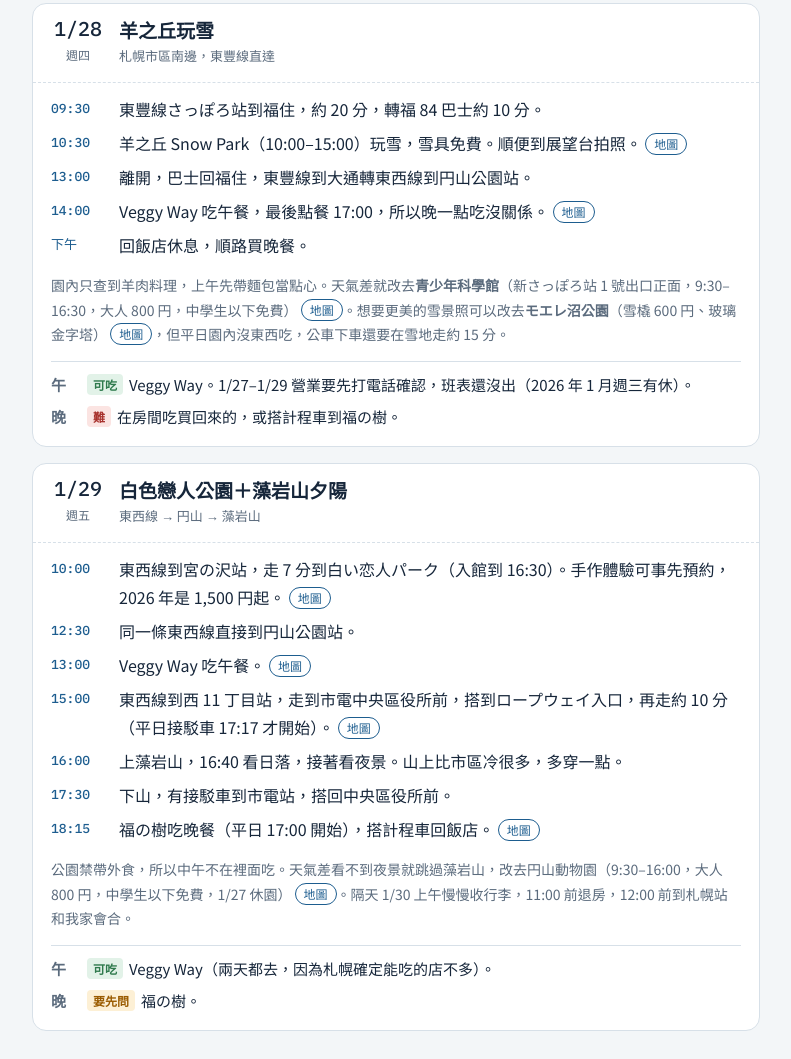
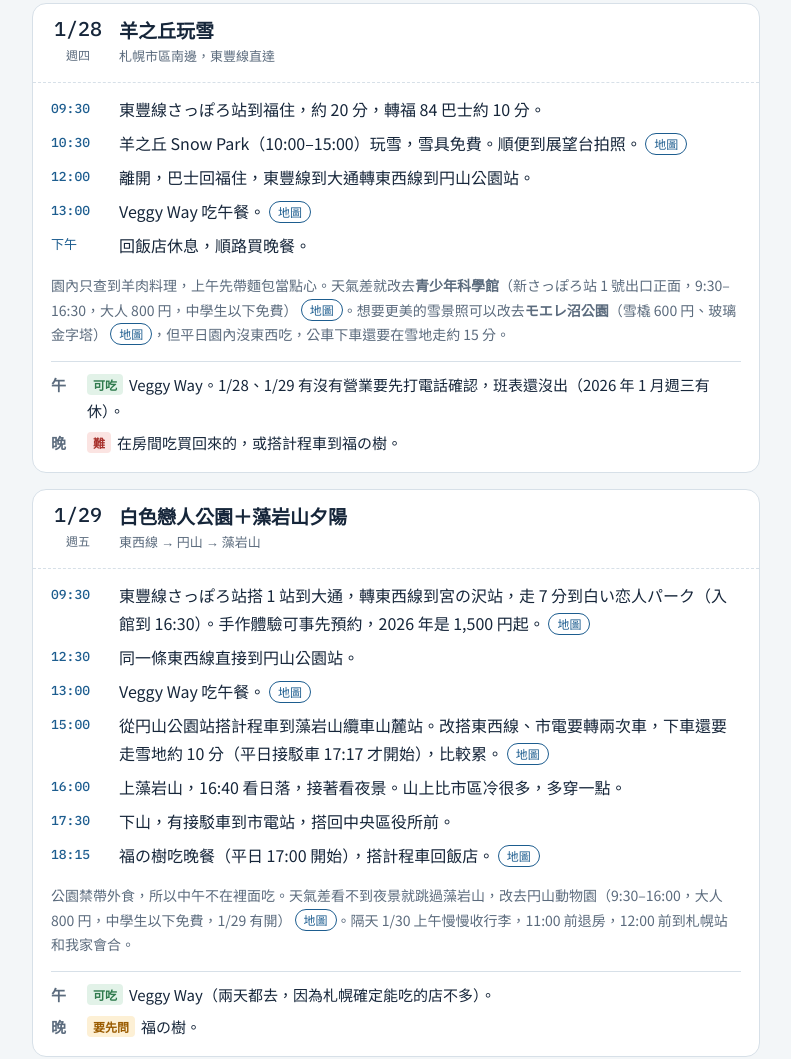
Before and after one commit to wilfrid-Ng/hokkaido-2027, a plain HTML site: page index.html in a window 1280 px wide. Shown: the part 3163-4222 px from the top of the page, without its empty margins (244-1035 px from the left). Drawn offline with Linux system fonts and the light colour scheme.

Commit message:
姐姐家 1/27–1/29 札幌行程：依管家意見調整午餐時間與轉乘
Co-Authored-By: Claude Opus 5.5 <noreply@anthropic.com>

```diff
--- a/index.html
+++ b/index.html
@@ -231,13 +231,13 @@ html{scroll-behavior:smooth}
       <ul class="plan">
         <li><span class="t">09:30</span><div>東豐線さっぽろ站到福住，約 20 分，轉福 84 巴士約 10 分。</div></li>
         <li><span class="t">10:30</span><div>羊之丘 Snow Park（10:00–15:00）玩雪，雪具免費。順便到展望台拍照。 <a class="map" href="https://www.google.com/maps/search/?api=1&amp;query=%E3%81%95%E3%81%A3%E3%81%BD%E3%82%8D%E7%BE%8A%E3%83%B6%E4%B8%98%E5%B1%95%E6%9C%9B%E5%8F%B0" target="_blank" rel="noopener">地圖</a></div></li>
-        <li><span class="t">13:00</span><div>離開，巴士回福住，東豐線到大通轉東西線到円山公園站。</div></li>
-        <li><span class="t">14:00</span><div>Veggy Way 吃午餐，最後點餐 17:00，所以晚一點吃沒關係。 <a class="map" href="https://www.google.com/maps/search/?api=1&amp;query=Veggy%20Way%20%E6%9C%AD%E5%B9%8C%20%E5%A4%A7%E9%80%9A%E8%A5%BF27%E4%B8%81%E7%9B%AE" target="_blank" rel="noopener">地圖</a></div></li>
+        <li><span class="t">12:00</span><div>離開，巴士回福住，東豐線到大通轉東西線到円山公園站。</div></li>
+        <li><span class="t">13:00</span><div>Veggy Way 吃午餐。 <a class="map" href="https://www.google.com/maps/search/?api=1&amp;query=Veggy%20Way%20%E6%9C%AD%E5%B9%8C%20%E5%A4%A7%E9%80%9A%E8%A5%BF27%E4%B8%81%E7%9B%AE" target="_blank" rel="noopener">地圖</a></div></li>
         <li><span class="t">下午</span><div>回飯店休息，順路買晚餐。</div></li>
       </ul>
       <p class="note">園內只查到羊肉料理，上午先帶麵包當點心。天氣差就改去<b>青少年科學館</b>（新さっぽろ站 1 號出口正面，9:30–16:30，大人 800 円，中學生以下免費） <a class="map" href="https://www.google.com/maps/search/?api=1&amp;query=%E6%9C%AD%E5%B9%8C%E5%B8%82%E9%9D%92%E5%B0%91%E5%B9%B4%E7%A7%91%E5%AD%A6%E9%A4%A8" target="_blank" rel="noopener">地圖</a>。想要更美的雪景照可以改去<b>モエレ沼公園</b>（雪橇 600 円、玻璃金字塔） <a class="map" href="https://www.google.com/maps/search/?api=1&amp;query=%E3%83%A2%E3%82%A8%E3%83%AC%E6%B2%BC%E5%85%AC%E5%9C%92" target="_blank" rel="noopener">地圖</a>，但平日園內沒東西吃，公車下車還要在雪地走約 15 分。</p>
       <div class="meals">
-        <div class="meal"><span class="k">午</span><div><span class="tag ok">可吃</span>Veggy Way。1/27–1/29 營業要先打電話確認，班表還沒出（2026 年 1 月週三有休）。</div></div>
+        <div class="meal"><span class="k">午</span><div><span class="tag ok">可吃</span>Veggy Way。1/28、1/29 有沒有營業要先打電話確認，班表還沒出（2026 年 1 月週三有休）。</div></div>
         <div class="meal"><span class="k">晚</span><div><span class="tag no">難</span>在房間吃買回來的，或搭計程車到福の樹。</div></div>
       </div>
     </div>
@@ -247,15 +247,15 @@ html{scroll-behavior:smooth}
     <div class="day-head"><div class="date"><span class="md">1/29</span><span class="wd">週五</span></div><div><h3>白色戀人公園＋藻岩山夕陽</h3><div class="where">東西線 → 円山 → 藻岩山</div></div></div>
     <div class="day-body">
       <ul class="plan">
-        <li><span class="t">10:00</span><div>東西線到宮の沢站，走 7 分到白い恋人パーク（入館到 16:30）。手作體驗可事先預約，2026 年是 1,500 円起。 <a class="map" href="https://www.google.com/maps/search/?api=1&amp;query=%E7%99%BD%E3%81%84%E6%81%8B%E4%BA%BA%E3%83%91%E3%83%BC%E3%82%AF" target="_blank" rel="noopener">地圖</a></div></li>
+        <li><span class="t">09:30</span><div>東豐線さっぽろ站搭 1 站到大通，轉東西線到宮の沢站，走 7 分到白い恋人パーク（入館到 16:30）。手作體驗可事先預約，2026 年是 1,500 円起。 <a class="map" href="https://www.google.com/maps/search/?api=1&amp;query=%E7%99%BD%E3%81%84%E6%81%8B%E4%BA%BA%E3%83%91%E3%83%BC%E3%82%AF" target="_blank" rel="noopener">地圖</a></div></li>
         <li><span class="t">12:30</span><div>同一條東西線直接到円山公園站。</div></li>
         <li><span class="t">13:00</span><div>Veggy Way 吃午餐。 <a class="map" href="https://www.google.com/maps/search/?api=1&amp;query=Veggy%20Way%20%E6%9C%AD%E5%B9%8C%20%E5%A4%A7%E9%80%9A%E8%A5%BF27%E4%B8%81%E7%9B%AE" target="_blank" rel="noopener">地圖</a></div></li>
-        <li><span class="t">15:00</span><div>東西線到西 11 丁目站，走到市電中央區役所前，搭到ロープウェイ入口，再走約 10 分（平日接駁車 17:17 才開始）。 <a class="map" href="https://www.google.com/maps/search/?api=1&amp;query=%E8%97%BB%E5%B2%A9%E5%B1%B1%E3%83%AD%E3%83%BC%E3%83%97%E3%82%A6%E3%82%A7%E3%82%A4%20%E5%B1%B1%E9%BA%93%E9%A7%85" target="_blank" rel="noopener">地圖</a></div></li>
+        <li><span class="t">15:00</span><div>從円山公園站搭計程車到藻岩山纜車山麓站。改搭東西線、市電要轉兩次車，下車還要走雪地約 10 分（平日接駁車 17:17 才開始），比較累。 <a class="map" href="https://www.google.com/maps/search/?api=1&amp;query=%E8%97%BB%E5%B2%A9%E5%B1%B1%E3%83%AD%E3%83%BC%E3%83%97%E3%82%A6%E3%82%A7%E3%82%A4%20%E5%B1%B1%E9%BA%93%E9%A7%85" target="_blank" rel="noopener">地圖</a></div></li>
         <li><span class="t">16:00</span><div>上藻岩山，16:40 看日落，接著看夜景。山上比市區冷很多，多穿一點。</div></li>
         <li><span class="t">17:30</span><div>下山，有接駁車到市電站，搭回中央區役所前。</div></li>
         <li><span class="t">18:15</span><div>福の樹吃晚餐（平日 17:00 開始），搭計程車回飯店。 <a class="map" href="https://www.google.com/maps/search/?api=1&amp;query=%E8%96%AC%E8%86%B3%20%E7%A6%8F%E3%81%AE%E6%A8%B9%20%E6%9C%AD%E5%B9%8C" target="_blank" rel="noopener">地圖</a></div></li>
       </ul>
-      <p class="note">公園禁帶外食，所以中午不在裡面吃。天氣差看不到夜景就跳過藻岩山，改去円山動物園（9:30–16:00，大人 800 円，中學生以下免費，1/27 休園） <a class="map" href="https://www.google.com/maps/search/?api=1&amp;query=%E6%9C%AD%E5%B9%8C%E5%B8%82%E5%86%86%E5%B1%B1%E5%8B%95%E7%89%A9%E5%9C%92" target="_blank" rel="noopener">地圖</a>。隔天 1/30 上午慢慢收行李，11:00 前退房，12:00 前到札幌站和我家會合。</p>
+      <p class="note">公園禁帶外食，所以中午不在裡面吃。天氣差看不到夜景就跳過藻岩山，改去円山動物園（9:30–16:00，大人 800 円，中學生以下免費，1/29 有開） <a class="map" href="https://www.google.com/maps/search/?api=1&amp;query=%E6%9C%AD%E5%B9%8C%E5%B8%82%E5%86%86%E5%B1%B1%E5%8B%95%E7%89%A9%E5%9C%92" target="_blank" rel="noopener">地圖</a>。隔天 1/30 上午慢慢收行李，11:00 前退房，12:00 前到札幌站和我家會合。</p>
       <div class="meals">
         <div class="meal"><span class="k">午</span><div><span class="tag ok">可吃</span>Veggy Way（兩天都去，因為札幌確定能吃的店不多）。</div></div>
         <div class="meal"><span class="k">晚</span><div><span class="tag ask">要先問</span>福の樹。</div></div>
@@ -433,7 +433,7 @@ html{scroll-behavior:smooth}
     <div class="rest">
       <h3>壁の穴</h3><div class="jp">義大利麵 · 札幌站 Stellar Place 6F</div>
       <dl>
-        <dt>依據</dt><dd>只有一份素食清單寫「ベジタリアン、五葷抜きに対応」，沒有其他佐證，要電話確認。Google 地圖上這個電話的店名是 Buco di Muro，打電話時順便確認清單上的做法還適用。訂位網站 Hot Pepper 寫「因設施因素臨時休業」（2026/10 更新），公司頁面沒提，<b>一定要先打電話</b>；休業的話，1/30、2/4 午餐改在車站買鹽飯糰、麵包。</dd>
+        <dt>依據</dt><dd>只有一份素食清單寫「ベジタリアン、五葷抜きに対応」，沒有其他佐證，要電話確認。Google 地圖上這個電話的店名是 Buco di Muro，打電話時順便確認清單上的做法還適用。訂位網站 Hot Pepper 寫「因設施因素臨時休業」（2026/10 更新），公司頁面沒提，<b>一定要先打電話</b>；休業的話，1/30、2/4 午餐改在車站買鹽飯糰、麵包，2/5 改去 Veggy Way 或福の樹。</dd>
         <dt>電話</dt><dd class="mono">011-209-5107 <a class="map" href="https://www.google.com/maps/search/?api=1&amp;query=%E5%A3%81%E3%81%AE%E7%A9%B4%20%E6%9C%AD%E5%B9%8C%E3%82%B9%E3%83%86%E3%83%A9%E3%83%97%E3%83%AC%E3%82%A4%E3%82%B9" target="_blank" rel="noopener">地圖</a></dd>
       </dl>
     </div>
@@ -519,7 +519,7 @@ html{scroll-behavior:smooth}
     <li><label><input type="checkbox" id="t11"><span><b>姐姐家打給 ANA Crowne Plaza</b> <span class="mono">011-221-4411</span>：1/27 入住前能不能寄放行李、早餐價格、有沒有不含五辛的素食、能不能在房間吃外帶。</span></label></li>
     <li><label><input type="checkbox" id="t8"><span><b>訂機上素食</b>：去回程都訂東方素食 (VOML)，出發前 24～48 小時內截止。</span></label></li>
     <li><label><input type="checkbox" id="t2"><span><b>包車報價</b>：2/6 札幌→新千歲 06:30，只有我家 4 人＋行李，問小一點的車型；2/2 定山溪→小樽直達當備案，那趟是 8 人＋幾個 28 吋箱＋隨身包。都問含不含高速公路費。</span></label></li>
-    <li><label><input type="checkbox" id="t3"><span><b>餐廳訂位</b>：Veggy Way（姐姐家 1/28、1/29 午，1/27 休不休也問；2/2、2/5 午）、福の樹（姐姐家 1/27 午、1/29 晚；2/4 晚，2/5 晚備選）、なかや（2/3 午）、壁の穴（1/30、2/4 午，2/5 看選擇）、藪半（2/2、2/3 晚，確認週三有沒有開）。每家都問能不能做五葷抜き、有沒有座位：2/5 午餐和晚餐是我家 4 人，姐姐家 1/27–1/29 也是 4 人，其他都是 8 人。</span></label></li>
+    <li><label><input type="checkbox" id="t3"><span><b>餐廳訂位</b>：Veggy Way（姐姐家 1/28、1/29 午；2/2、2/5 午）、福の樹（姐姐家 1/27 午、1/29 晚，1/28 晚備選；2/4 晚，2/5 晚備選）、なかや（2/3 午）、壁の穴（1/30、2/4 午，2/5 看選擇）、藪半（2/2、2/3 晚，確認週三有沒有開）。每家都問能不能做五葷抜き、有沒有座位：2/5 午餐和晚餐是我家 4 人，姐姐家 1/27–1/29 也是 4 人，其他都是 8 人。</span></label></li>
     <li><label><input type="checkbox" id="t4"><span><b>確認玩雪場地</b>：三笠滑雪場 <span class="mono">011-598-2173</span> 營業時間；天狗山 <span class="mono">0134-33-7381</span> Snow Park 在山頂或山腳。</span></label></li>
     <li><label><input type="checkbox" id="t5"><span><b>證件與保險</b>：小孩護照效期；<a href="#entry">Visit Japan Web</a> 每人一個 QR Code，一週前先填，出門前一天（我家 1/29、姐姐家 1/26）核對後截圖；旅平險與不便險，海外急難電話存進手機。</span></label></li>
     <li><label><input type="checkbox" id="t6"><span><b>錢與網路</b>：日幣現金（なかや只收現金、Kitaca 儲值要現金）；iPhone 先試加 <a href="#ic">Suica</a>；上網用 eSIM，每家至少一支手機開語音漫遊。</span></label></li>
```
